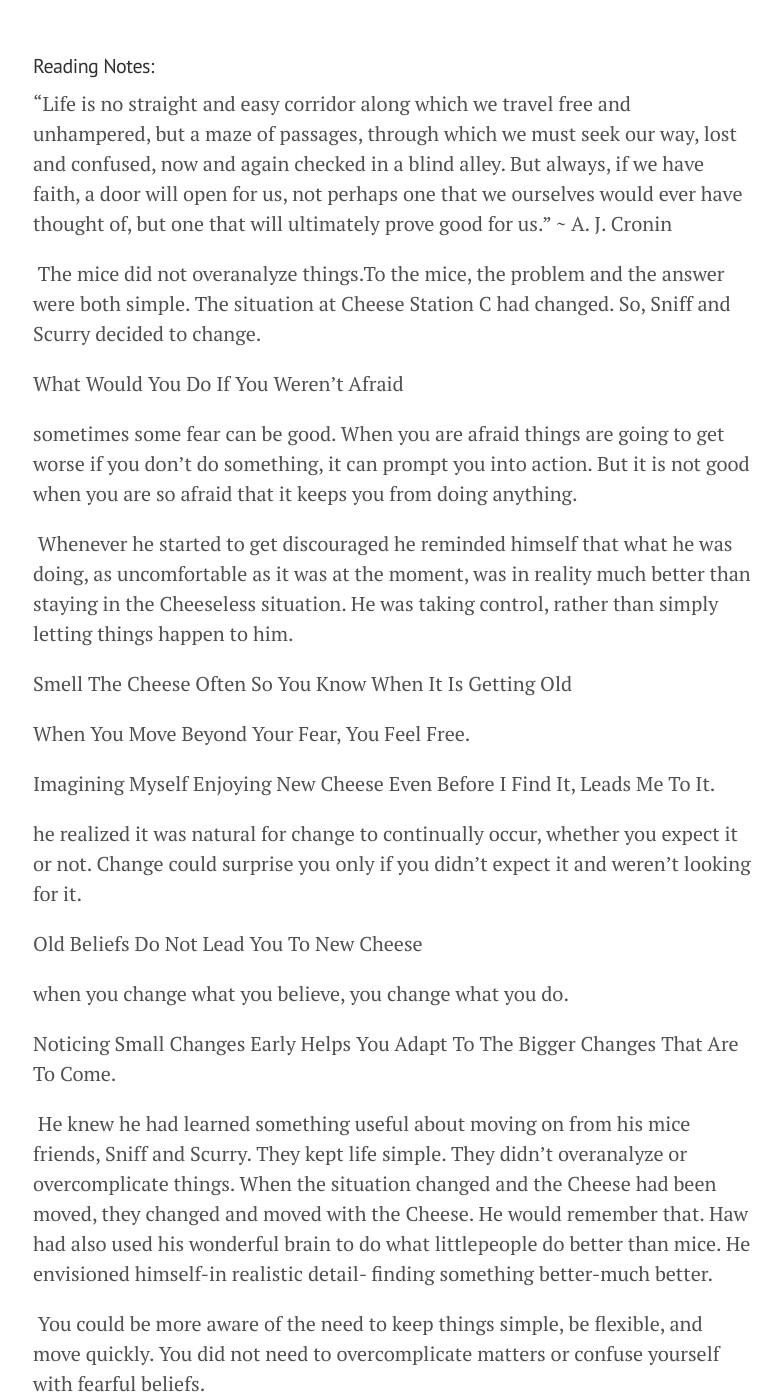
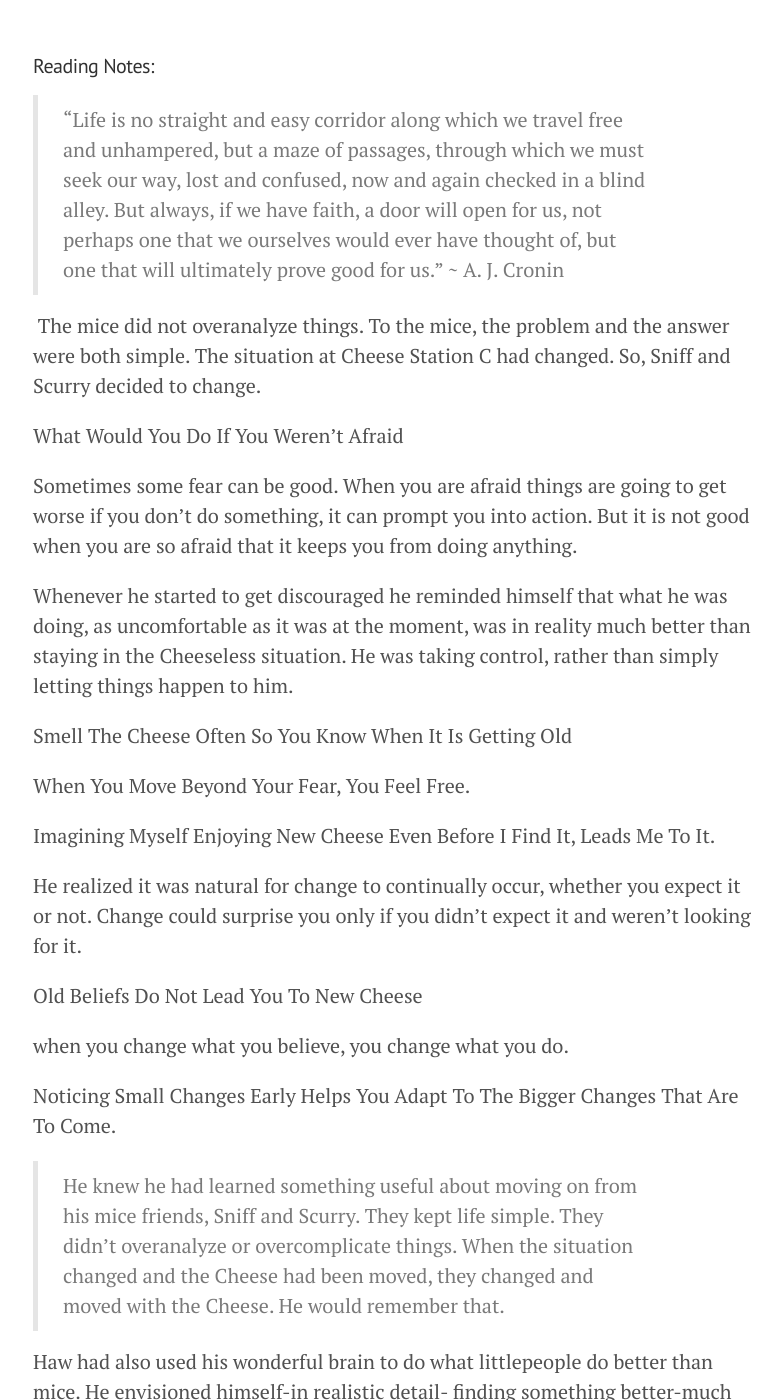
Before and after one commit to alamgirqazi/blog, a Jekyll site: the page built from _posts/2017-06-12-WhoMovedMyCheese.md, in a window 1280 px wide and 1400 px high, scrolled down 648 px. Shown: the whole window, without its empty margins (247-1029 px from the left). Built offline with Jekyll 4.4.1, drawn with Linux system fonts in a browser that asks for light colours; some of the changed text lies outside the part shown.

Commit message:
fixed typos etc

```diff
--- a/_posts/2017-06-12-WhoMovedMyCheese.md
+++ b/_posts/2017-06-12-WhoMovedMyCheese.md
@@ -12,16 +12,16 @@
 
 #### Reading Notes:
 
-"Life is no straight and easy corridor along which we travel free and unhampered, but a maze of passages, through which we must seek our way, lost and confused, now and again checked in a blind alley. But always, if we have faith, a door will open for us, not perhaps one that we ourselves would ever have thought of, but one that will ultimately prove good for us." ~ A. J. Cronin
+> "Life is no straight and easy corridor along which we travel free and unhampered, but a maze of passages, through which we must seek our way, lost and confused, now and again checked in a blind alley. But always, if we have faith, a door will open for us, not perhaps one that we ourselves would ever have thought of, but one that will ultimately prove good for us." ~ A. J. Cronin
 
 
- The mice did not overanalyze things.To the mice, the problem and the answer were both simple. The situation at Cheese Station C had changed. So, Sniff and Scurry decided to change.
+ The mice did not overanalyze things. To the mice, the problem and the answer were both simple. The situation at Cheese Station C had changed. So, Sniff and Scurry decided to change.
 
 What Would You Do If You Weren't Afraid
 
-sometimes some fear can be good. When you are afraid things are going to get worse if you don't do something, it can prompt you into action. But it is not good when you are so afraid that it keeps you from doing anything.
+Sometimes some fear can be good. When you are afraid things are going to get worse if you don't do something, it can prompt you into action. But it is not good when you are so afraid that it keeps you from doing anything.
 
- Whenever he started to get discouraged he reminded himself that what he was doing, as uncomfortable as it was at the moment, was in reality much better than staying in the Cheeseless situation. He was taking control, rather than simply letting things happen to him.
+Whenever he started to get discouraged he reminded himself that what he was doing, as uncomfortable as it was at the moment, was in reality much better than staying in the Cheeseless situation. He was taking control, rather than simply letting things happen to him.
 
 Smell The Cheese Often So You Know When It Is Getting Old
 
@@ -29,7 +29,7 @@
 
 Imagining Myself Enjoying New Cheese Even Before I Find It, Leads Me To It.
 
-he realized it was natural for change to continually occur, whether you expect it or not. Change could surprise you only if you didn't expect it and weren't looking for it.
+He realized it was natural for change to continually occur, whether you expect it or not. Change could surprise you only if you didn't expect it and weren't looking for it.
 
 Old Beliefs Do Not Lead You To New Cheese
 
@@ -37,16 +37,15 @@
 
 Noticing Small Changes Early Helps You Adapt To The Bigger Changes That Are To Come.
 
- He knew he had learned something useful about moving on from his mice friends, Sniff and Scurry. They kept life simple. They didn't overanalyze or overcomplicate things. When the situation changed and the Cheese had been moved, they changed and moved with the Cheese. He would remember that.
-Haw had also used his wonderful brain to do what littlepeople do better than mice.
-He envisioned himself-in realistic detail- finding something better-much better.
+> He knew he had learned something useful about moving on from his mice friends, Sniff and Scurry. They kept life simple. They didn't overanalyze or overcomplicate things. When the situation changed and the Cheese had been moved, they changed and moved with the Cheese. He would remember that.
 
+Haw had also used his wonderful brain to do what littlepeople do better than mice. He envisioned himself-in realistic detail- finding something better-much better.
 
- You could be more aware of the need to keep things simple, be flexible, and move quickly. You did not need to overcomplicate matters or confuse yourself with fearful beliefs.
+You could be more aware of the need to keep things simple, be flexible, and move quickly. You did not need to overcomplicate matters or confuse yourself with fearful beliefs.
 
- Perhaps most importantly, he realized that there is always New Cheese out there whether you recognize it at the time, or not. And that you are rewarded with it when you go past your fear and enjoy the adventure.
+> Perhaps most importantly, he realized that there is always New Cheese out there whether you recognize it at the time, or not. And that you are rewarded with it when you go past your fear and enjoy the adventure.
 
-He knew some fear should be respected, as it can keep you out of real danger. But he realized most of his fears were irrational and had kept him from changing when he needed to.
+> He knew some fear should be respected, as it can keep you out of real danger. But he realized most of his fears were irrational and had kept him from changing when he needed to.
 
 The Handwriting On The wall:
 
@@ -80,4 +79,4 @@
 They Keep Moving The Cheese
 
 
-change really can lead you to a new and better place, although you're afraid it won't at the time.
+> Change really can lead you to a new and better place, although you're afraid it won't at the time.
```
Also changed, not shown: _posts/2017-06-11-VeryGoodLives.md (+5 -9 lines).
